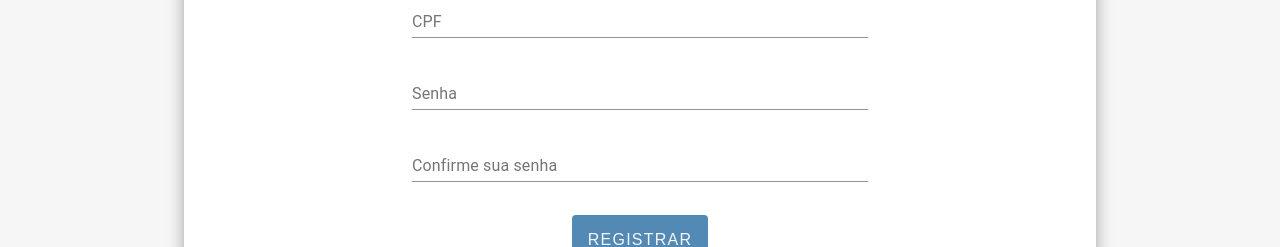
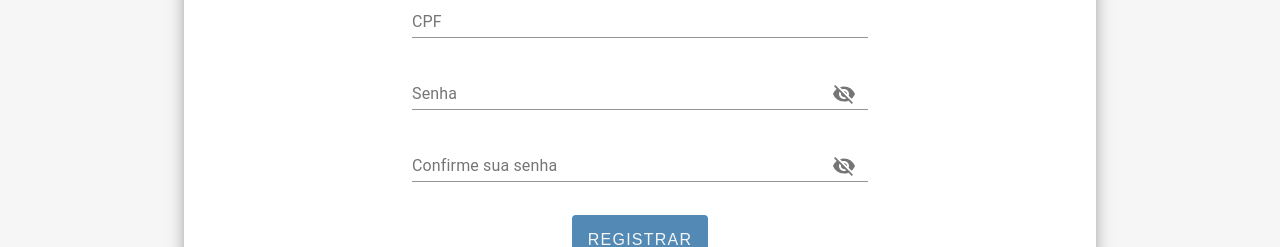
Before and after one commit to fga-eps-mds/2021.2-SysArq-Frontend, a React (Create React App) app in the folder sysarq/: page /register-user in a window 1280 px wide. Shown: the part 447-694 px from the top of the page. Built offline with nearby package versions, Linux system fonts and the light colour scheme; no server answers; sample sign-in values are in the browser's storage.

Commit message:
Funcionalidade de mostrar senha
Co-authored-by: Paulo Maciel <paulomacieltorresfilho@gmail.com>

```diff
--- a/sysarq/src/pages/RegisterUser/index.js
+++ b/sysarq/src/pages/RegisterUser/index.js
@@ -1,7 +1,8 @@
 import React, { useState } from "react"
 import { validateBr } from 'js-brasil';
 
-import { Container, Paper, makeStyles, Typography, TextField } from "@material-ui/core"
+import { Visibility, VisibilityOff } from "@material-ui/icons";
+import { Container, Paper, makeStyles, Typography, TextField, InputAdornment, IconButton } from "@material-ui/core";
 import { axiosProfile } from "../../Api";
 import { axiosProfileError } from "../../support";
 import PopUpAlert from '../components/PopUpAlert';
@@ -80,6 +81,7 @@ const RegisterUser = () => {
     const [passwordConfirmationError, setPasswordConfirmationError] = useState(false)
     const [passwordConfirmationHelperText, setPasswordConfirmationHelperText] = useState("")
 
+    const [showPassword, setShowPassword] = useState(false)
     const handleChange = (helper, error, main, event) => {
         helper("")
         error(false)
@@ -246,6 +248,21 @@ const RegisterUser = () => {
                     error={passwordError}
                     onChange={handlePassword}
                     helperText={passwordHelperText}
+                    type={showPassword ? "text" : "password"}
+                    InputProps={{
+                        endAdornment: (
+                            <InputAdornment position="end">
+                                <IconButton
+                                    aria-label="toggle password visibility"
+                                    onClick={() => setShowPassword(!showPassword)}
+                                    onMouseDown={(event) => event.preventDefault}
+                                    data-testid="showPass"
+                                >
+                                    {showPassword ? <Visibility /> : <VisibilityOff />}
+                                </IconButton>
+                            </InputAdornment>
+                        )
+                    }}
                 />
                 <TextField
                     className={classes.input}
@@ -256,6 +273,21 @@ const RegisterUser = () => {
                     error={passwordConfirmationError}
                     onChange={handlePasswordConfirmation}
                     helperText={passwordConfirmationHelperText}
+                    type={showPassword ? "text" : "password"}
+                    InputProps={{
+                        endAdornment: (
+                            <InputAdornment position="end">
+                                <IconButton
+                                    aria-label="toggle password visibility"
+                                    onClick={() => setShowPassword(!showPassword)}
+                                    onMouseDown={(event) => event.preventDefault}
+                                    data-testid="showPass"
+                                >
+                                    {showPassword ? <Visibility /> : <VisibilityOff />}
+                                </IconButton>
+                            </InputAdornment>
+                        )
+                    }}
                 />
 
                 <button type="button" variant="contained" onClick={onClick} className={classes.button}>REGISTRAR</button>
```
